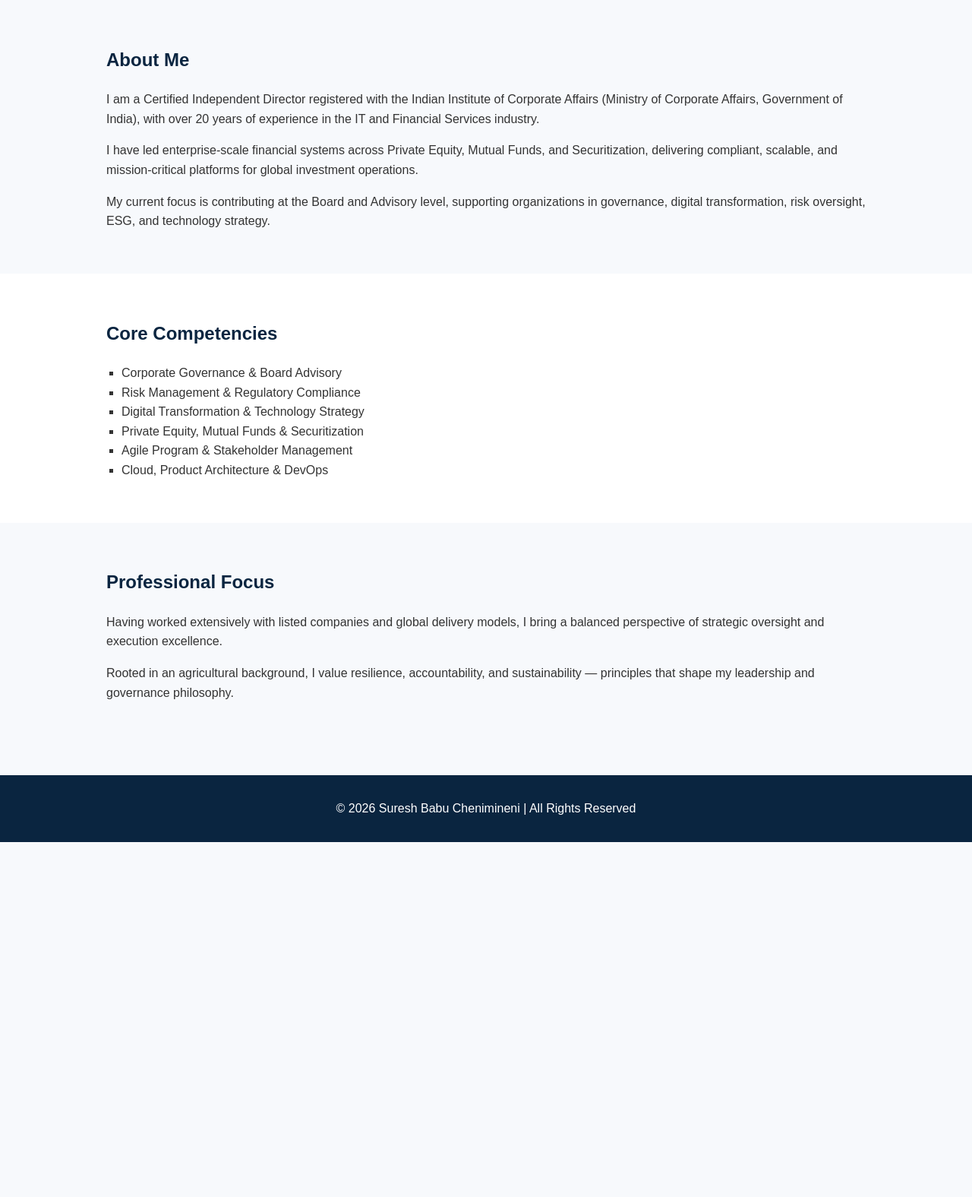
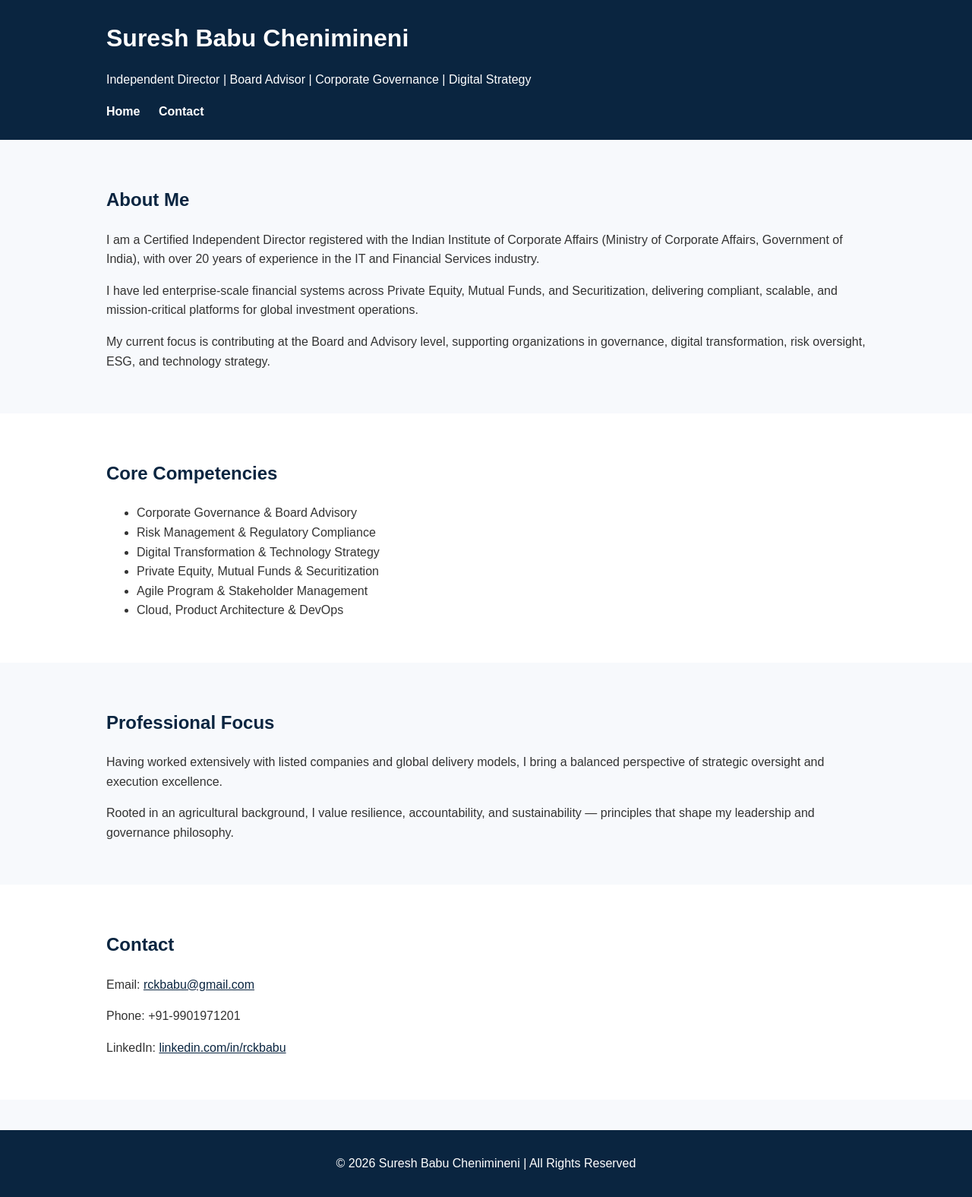
Before and after one commit to rckbabu/chenimineni.github.io, a plain HTML site: page index.html in a window 1280 px wide. Shown: the whole page at 76% size. Before the commit the page ends 1108 px from the top, so only its background shows below. Drawn offline with Linux system fonts and the light colour scheme.

Commit message:
Update index.html

```diff
--- a/index.html
+++ b/index.html
@@ -1,17 +1,20 @@
 <!DOCTYPE html>
 <html lang="en">
 <head>
+<meta charset="UTF-8">
+<meta name="viewport" content="width=device-width, initial-scale=1.0">
+
+<title>Suresh Babu Chenimineni | Independent Director & Board Advisor</title>
+<meta name="description" content="Certified Independent Director with 20+ years of experience in corporate governance, digital transformation, and financial services.">
+
 <meta property="og:title" content="Suresh Babu Chenimineni | Independent Director & Board Advisor">
 <meta property="og:description" content="Certified Independent Director with 20+ years of experience in corporate governance, digital transformation, and financial services.">
 <meta property="og:url" content="https://www.chenimineni.com/">
 <meta property="og:type" content="website">
 
-<meta charset="UTF-8">
-<title>Suresh Babu Chenimineni | Independent Director & Board Advisor</title>
-<meta name="viewport" content="width=device-width, initial-scale=1.0">
-<meta name="description" content="Certified Independent Director with 20+ years of experience in corporate governance, digital strategy, and financial services.">
 <link rel="stylesheet" href="style.css">
 
+<!-- Person Schema -->
 <script type="application/ld+json">
 {
   "@context": "https://schema.org",
@@ -19,13 +22,14 @@
   "name": "Suresh Babu Chenimineni",
   "url": "https://www.chenimineni.com/",
   "jobTitle": "Independent Director & Board Advisor",
-  "description": "Certified Independent Director with 20+ years of experience in corporate governance, digital transformation, and financial services.",
+  "description": "Certified Independent Director with over 20 years of experience in corporate governance, digital transformation, and financial services.",
   "sameAs": [
     "https://www.linkedin.com/in/rckbabu"
   ]
 }
 </script>
 
+<!-- Website Schema -->
 <script type="application/ld+json">
 {
   "@context": "https://schema.org",
@@ -37,7 +41,20 @@
 
 </head>
 
-<section class="section">
+<body>
+
+<header>
+    <div class="container">
+        <h1>Suresh Babu Chenimineni</h1>
+        <p>Independent Director | Board Advisor | Corporate Governance | Digital Strategy</p>
+        <nav>
+            <a href="#about">Home</a>
+            <a href="#contact">Contact</a>
+        </nav>
+    </div>
+</header>
+
+<section id="about" class="section">
     <div class="container">
         <h2>About Me</h2>
         <p>
@@ -60,7 +77,7 @@
 <section class="section light">
     <div class="container">
         <h2>Core Competencies</h2>
-        <ul class="skills">
+        <ul>
             <li>Corporate Governance & Board Advisory</li>
             <li>Risk Management & Regulatory Compliance</li>
             <li>Digital Transformation & Technology Strategy</li>
@@ -85,6 +102,15 @@
     </div>
 </section>
 
+<section id="contact" class="section light">
+    <div class="container">
+        <h2>Contact</h2>
+        <p>Email: <a href="mailto:rckbabu@gmail.com">rckbabu@gmail.com</a></p>
+        <p>Phone: +91-9901971201</p>
+        <p>LinkedIn: <a href="https://www.linkedin.com/in/rckbabu" target="_blank">linkedin.com/in/rckbabu</a></p>
+    </div>
+</section>
+
 <footer>
     <div class="container">
         <p>© 2026 Suresh Babu Chenimineni | All Rights Reserved</p>
```
